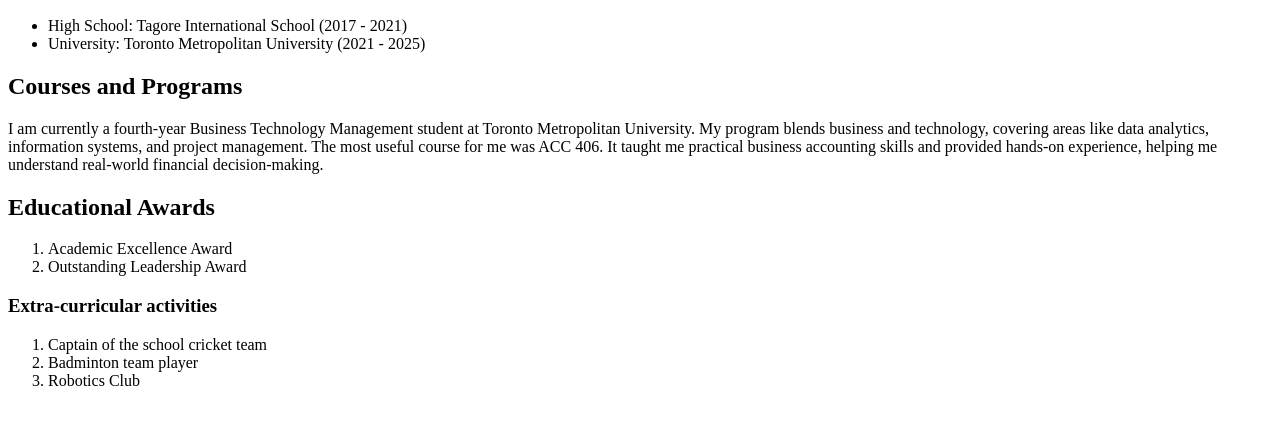
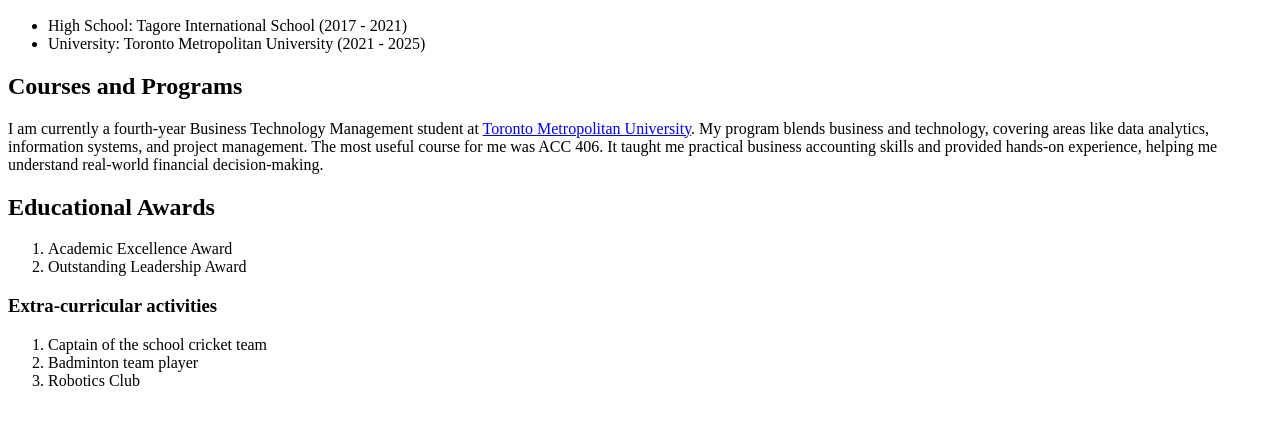
Before and after one commit to Charnit/charnit.bhatia.gith, a plain HTML site: page index.html in a window 1280 px wide. Shown: the part 110-534 px from the top of the page. Drawn offline with Linux system fonts and the light colour scheme.

Commit message:
Add files via upload

```diff
--- a/index.html
+++ b/index.html
@@ -21,7 +21,7 @@
     <section>
         <h2>Courses and Programs</h2>
         <p>
-            I am currently a fourth-year Business Technology Management student at Toronto Metropolitan University. My program blends business and technology,
+            I am currently a fourth-year Business Technology Management student at <a href="https://www.torontomu.ca/" target="_blank">Toronto Metropolitan University</a>. My program blends business and technology,
             covering areas like data analytics, information systems, and project management.
             The most useful course for me was ACC 406. It taught me practical business accounting skills and provided hands-on experience, helping me understand
             real-world financial decision-making.
```
